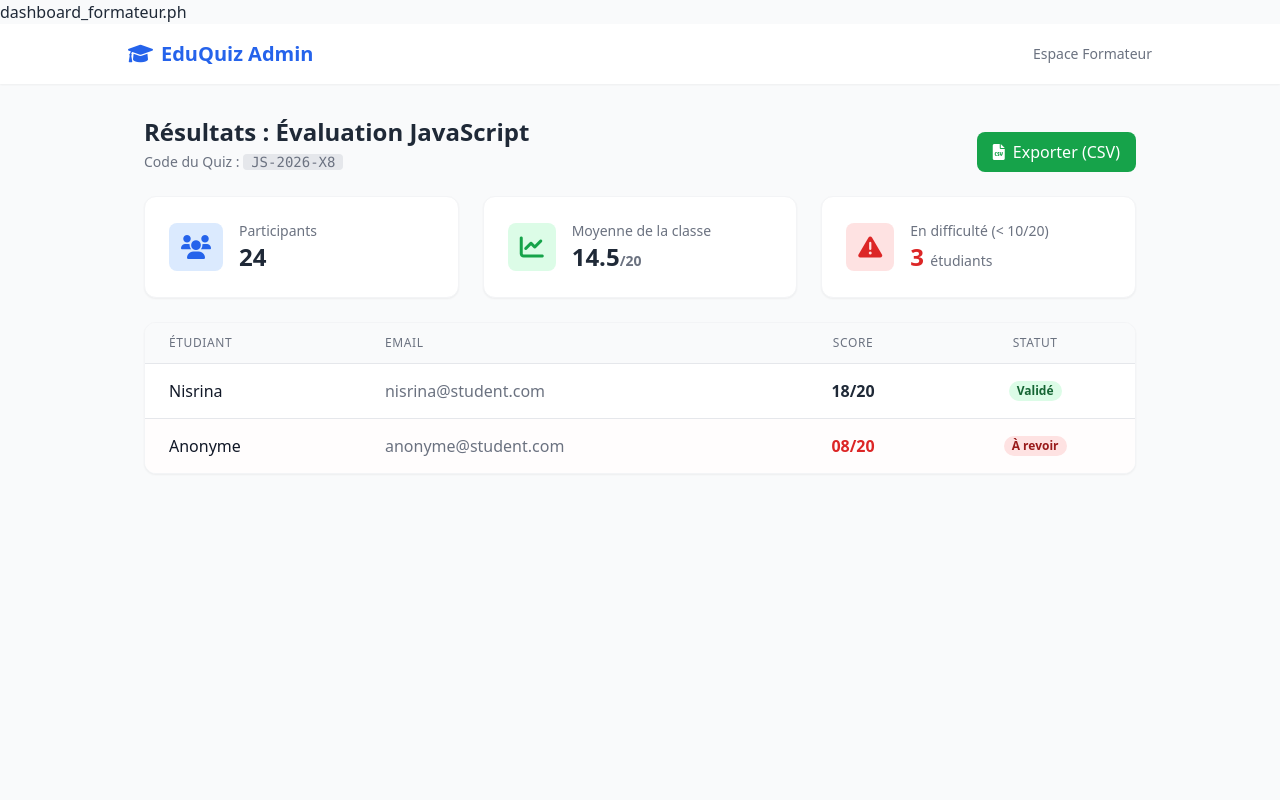
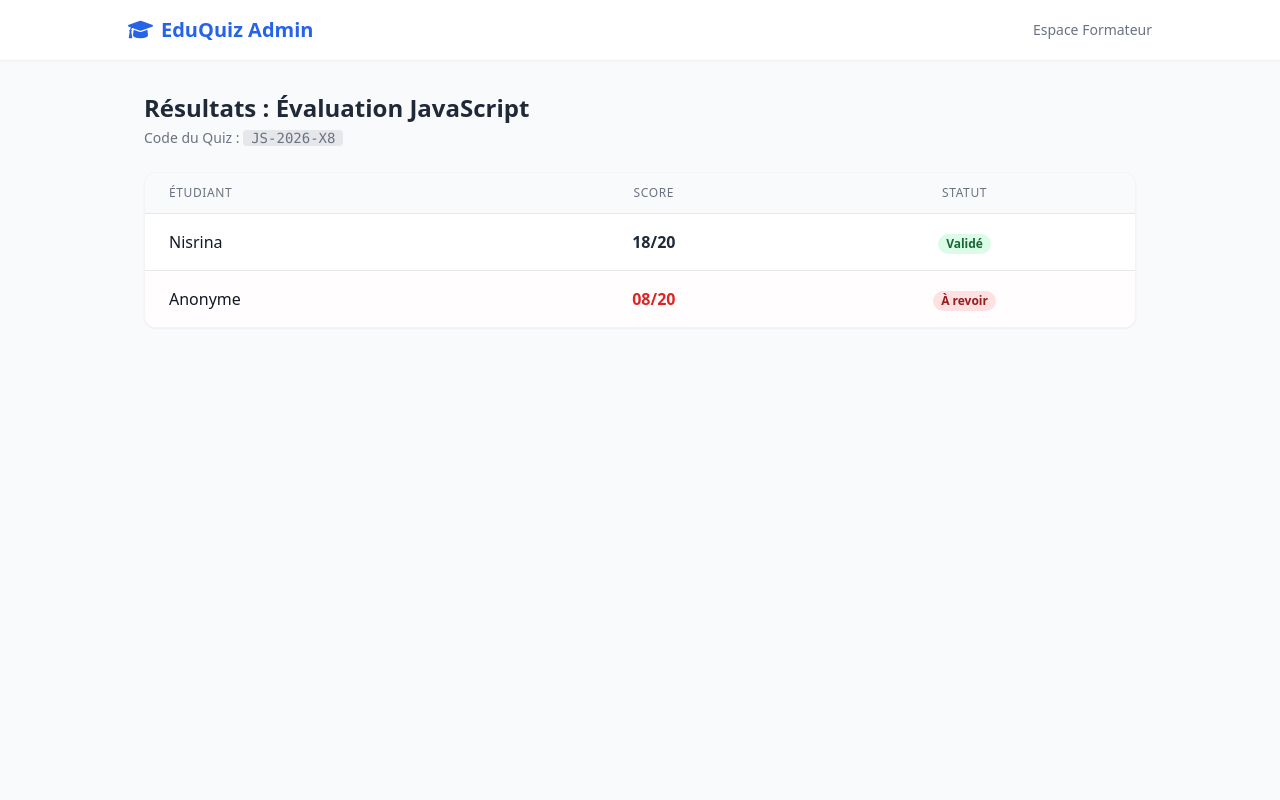
Before and after one commit to abdellahMdi/EduQuiz, a PHP site: page /daxhboardScore.php in a window 1280 px wide. Run offline with PHP 8.4, Linux system fonts and the light colour scheme; some libraries are stand-ins or nearby versions.

```diff
--- a/public/daxhboardScore.php
+++ b/public/daxhboardScore.php
@@ -1,4 +1,4 @@
-dashboard_formateur.ph
+
 <!DOCTYPE html>
 <html lang="fr">
 <head>
@@ -21,44 +21,20 @@ dashboard_formateur.ph
 
         <div class="flex justify-between items-end">
             <div>
-                <h2 class="text-2xl font-bold text-gray-800">Résultats : Évaluation JavaScript</h2>
+                <h2 class="text-2xl font-bold text-gray-800">Résultats : <span> Évaluation JavaScript <span></h2>
                 <p class="text-gray-500 text-sm mt-1">Code du Quiz : <span class="font-mono bg-gray-200 px-2 rounded">JS-2026-X8</span></p>
             </div>
-            <button class="bg-green-600 hover:bg-green-700 text-white font-medium py-2 px-4 rounded-lg flex items-center transition">
-                <i class="fas fa-file-csv mr-2"></i> Exporter (CSV)
-            </button>
+
         </div>
 
-        <div class="grid grid-cols-1 md:grid-cols-3 gap-6">
-            <div class="bg-white p-6 rounded-xl shadow-sm border border-gray-100 flex items-center">
-                <div class="p-3 bg-blue-100 text-blue-600 rounded-lg text-2xl mr-4"><i class="fas fa-users"></i></div>
-                <div>
-                    <p class="text-gray-500 text-sm font-medium">Participants</p>
-                    <p class="text-2xl font-bold text-gray-800">24</p>
-                </div>
-            </div>
-            <div class="bg-white p-6 rounded-xl shadow-sm border border-gray-100 flex items-center">
-                <div class="p-3 bg-green-100 text-green-600 rounded-lg text-2xl mr-4"><i class="fas fa-chart-line"></i></div>
-                <div>
-                    <p class="text-gray-500 text-sm font-medium">Moyenne de la classe</p>
-                    <p class="text-2xl font-bold text-gray-800">14.5<span class="text-sm text-gray-500">/20</span></p>
-                </div>
-            </div>
-            <div class="bg-white p-6 rounded-xl shadow-sm border border-gray-100 flex items-center">
-                <div class="p-3 bg-red-100 text-red-600 rounded-lg text-2xl mr-4"><i class="fas fa-exclamation-triangle"></i></div>
-                <div>
-                    <p class="text-gray-500 text-sm font-medium">En difficulté (< 10/20)</p>
-                    <p class="text-2xl font-bold text-red-600">3 <span class="text-sm text-gray-500 font-normal">étudiants</span></p>
-                </div>
-            </div>
-        </div>
+
 
         <div class="bg-white rounded-xl shadow-sm border border-gray-100 overflow-hidden">
             <table class="min-w-full divide-y divide-gray-200">
                 <thead class="bg-gray-50">
                     <tr>
                         <th class="px-6 py-3 text-left text-xs font-medium text-gray-500 uppercase tracking-wider">Étudiant</th>
-                        <th class="px-6 py-3 text-left text-xs font-medium text-gray-500 uppercase tracking-wider">Email</th>
+
                         <th class="px-6 py-3 text-center text-xs font-medium text-gray-500 uppercase tracking-wider">Score</th>
                         <th class="px-6 py-3 text-center text-xs font-medium text-gray-500 uppercase tracking-wider">Statut</th>
                     </tr>
@@ -68,7 +44,6 @@ dashboard_formateur.ph
                         <td class="px-6 py-4 whitespace-nowrap">
                             <div class="font-medium text-gray-900">Nisrina</div>
                         </td>
-                        <td class="px-6 py-4 whitespace-nowrap text-gray-500">nisrina@student.com</td>
                         <td class="px-6 py-4 whitespace-nowrap text-center font-bold text-gray-800">18/20</td>
                         <td class="px-6 py-4 whitespace-nowrap text-center">
                             <span class="px-2 inline-flex text-xs leading-5 font-semibold rounded-full bg-green-100 text-green-800">Validé</span>
@@ -78,7 +53,6 @@ dashboard_formateur.ph
                         <td class="px-6 py-4 whitespace-nowrap">
                             <div class="font-medium text-gray-900">Anonyme</div>
                         </td>
-                        <td class="px-6 py-4 whitespace-nowrap text-gray-500">anonyme@student.com</td>
                         <td class="px-6 py-4 whitespace-nowrap text-center font-bold text-red-600">08/20</td>
                         <td class="px-6 py-4 whitespace-nowrap text-center">
                             <span class="px-2 inline-flex text-xs leading-5 font-semibold rounded-full bg-red-100 text-red-800">À revoir</span>
```
